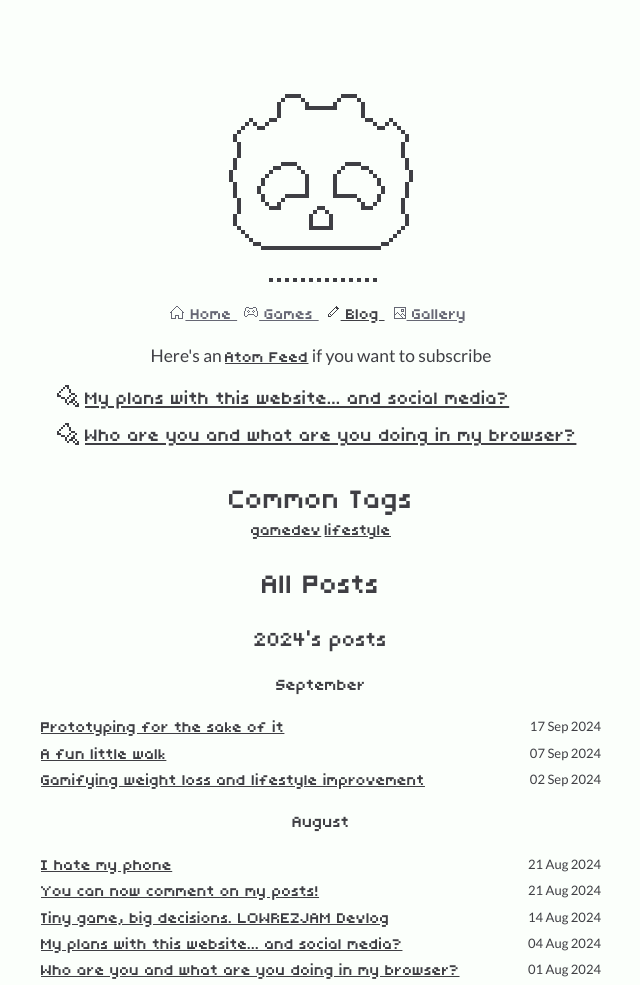
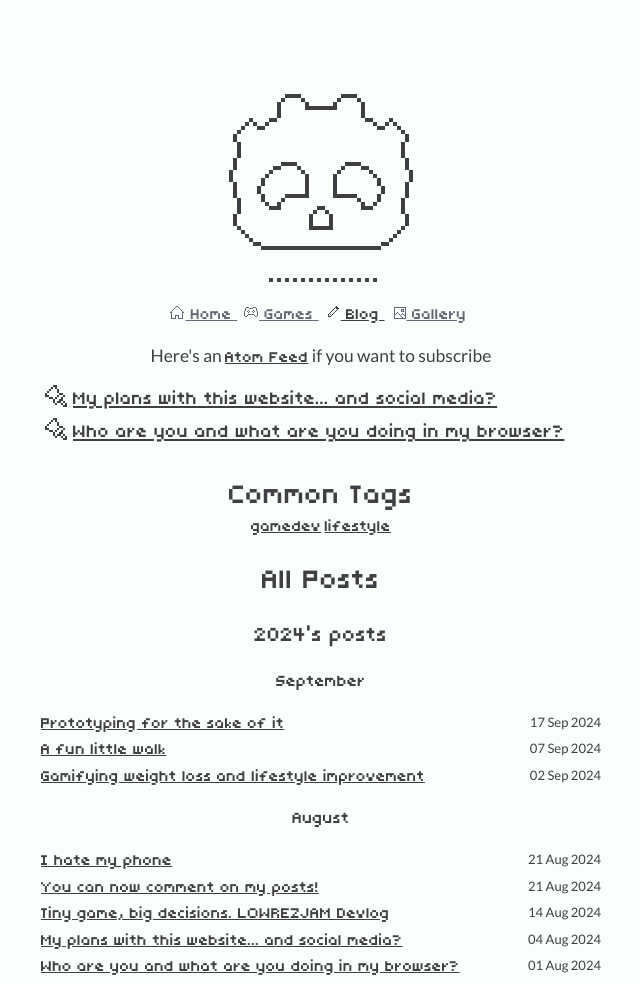
Before and after one commit to BenjaTK/benjatk.github.io, a Jekyll site: the page built from blog.html, in a window 1280 px wide. Shown: the whole page, without its empty margins (319-959 px from the left). Built offline with Jekyll 4.4.1, drawn with Linux system fonts in a browser that asks for light colours.

Commit message:
Fix pinned list

```diff
--- a/_sass/main.scss
+++ b/_sass/main.scss
@@ -373,12 +373,12 @@ dd {
 
 .pinned-list {
     list-style: none;
-    padding-left: 24px;
+    align-items: center;
 }
 
 .pinned-list li {
     position: relative;
-    text-align: left;
+    margin: auto;
     padding-left: 32px;
 }
 
```
